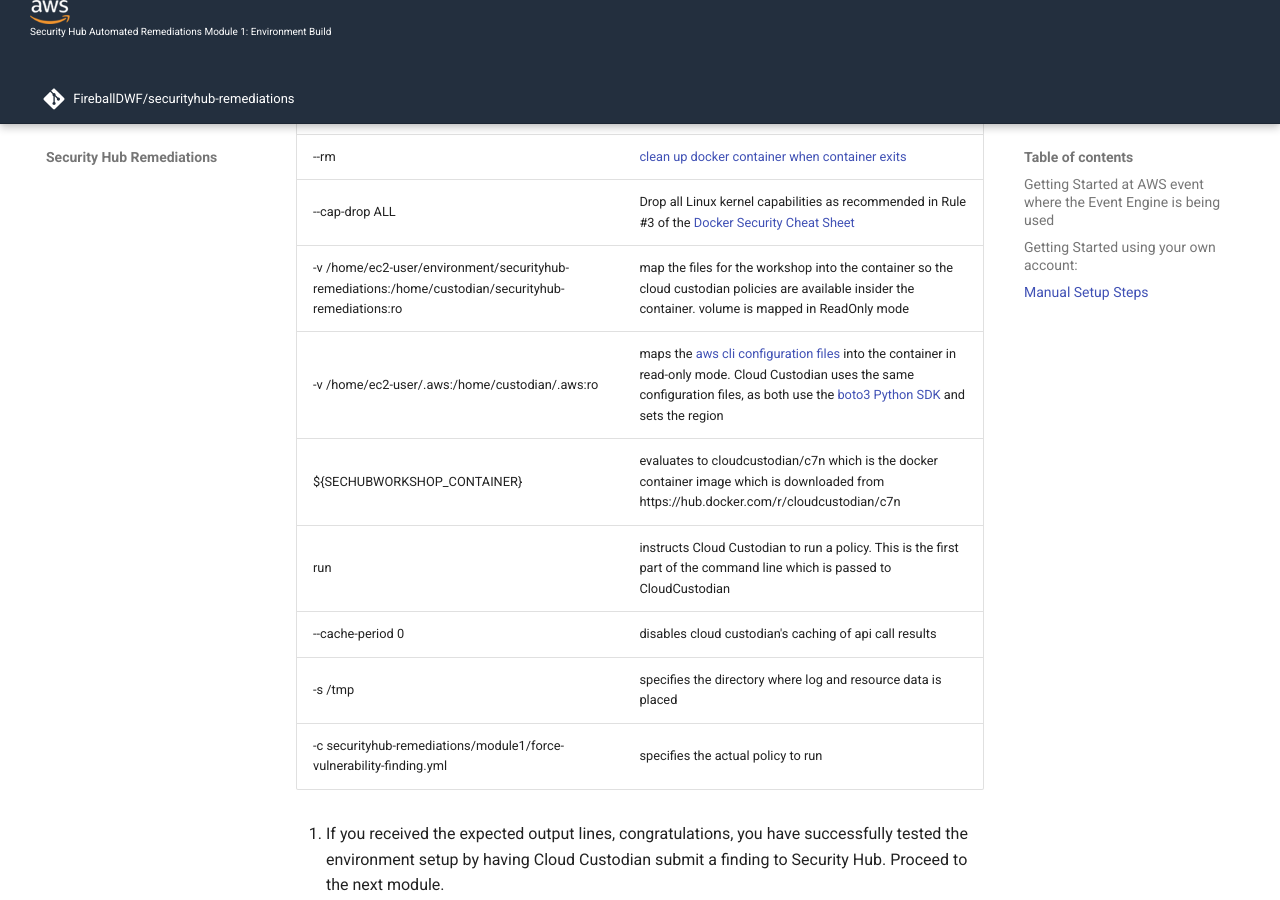
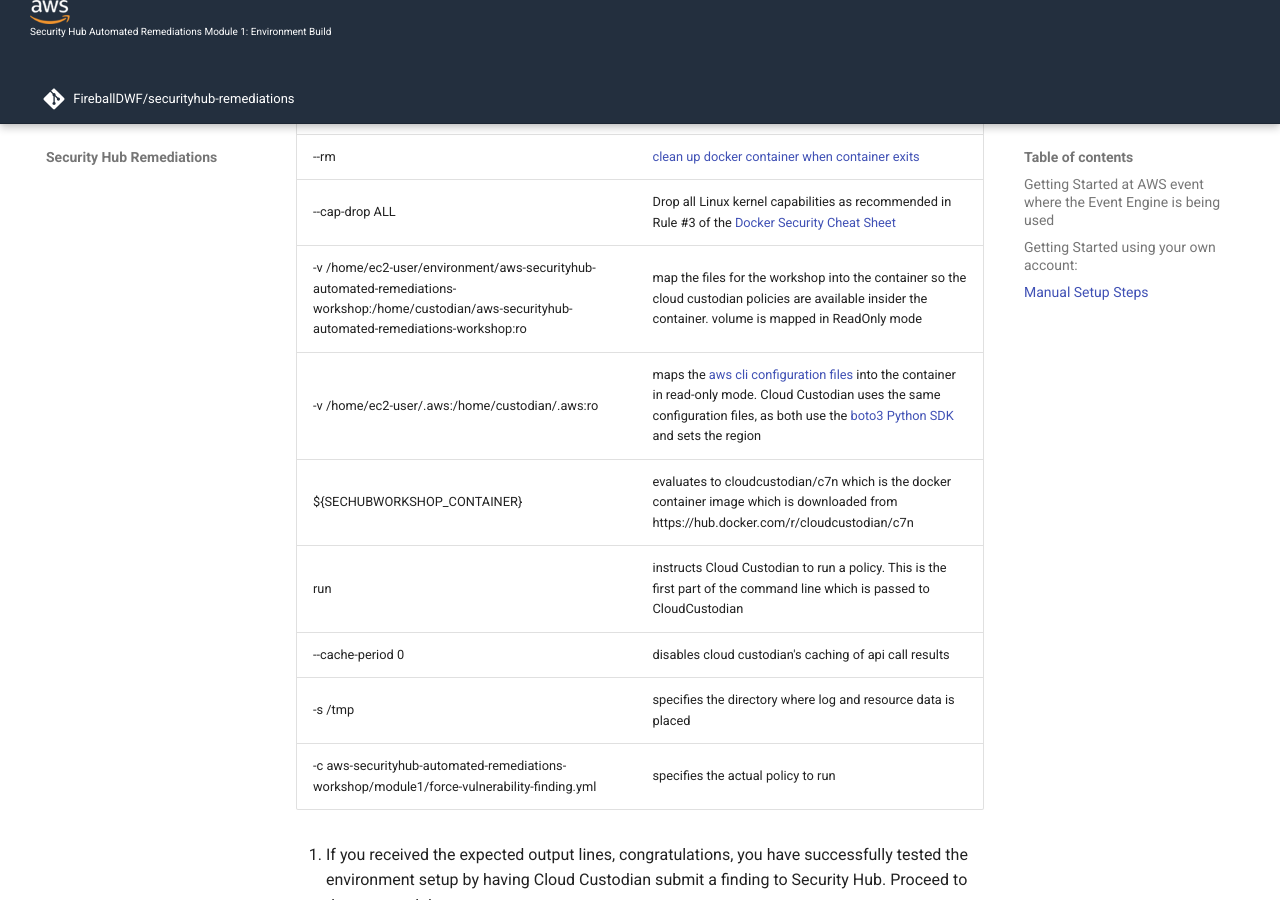
Before and after one commit to aws-samples/aws-securityhub-automated-remediations-workshop, an MkDocs documentation site: the page built from docs/01-environment-setup.md, in a window 1280 px wide and 900 px high, scrolled down 3445 px. Built offline with MkDocs 1.6.1 and Material for MkDocs 9.7.7, drawn with Linux system fonts in a browser that asks for light colours; some of the changed text lies outside the part shown.

Commit message:
fix doc for new dir

```diff
--- a/docs/01-environment-setup.md
+++ b/docs/01-environment-setup.md
@@ -76,13 +76,13 @@ Here is a breakdown of the command you just ran:
 | -it | [interactive/foreground mode](https://docs.docker.com/engine/reference/run/#foreground) |
 | --rm | [clean up docker container when container exits](https://docs.docker.com/engine/reference/run/#clean-up----rm) |
 | --cap-drop ALL | Drop all Linux kernel capabilities as recommended in Rule #3 of the [Docker Security Cheat Sheet](https://github.com/OWASP/CheatSheetSeries/blob/master/cheatsheets/Docker_Security_Cheat_Sheet.md) |
-| -v /home/ec2-user/environment/securityhub-remediations:/home/custodian/securityhub-remediations:ro|map the files for the workshop into the container so the cloud custodian policies are available insider the container. volume is mapped in ReadOnly mode |
+| -v /home/ec2-user/environment/aws-securityhub-automated-remediations-workshop:/home/custodian/aws-securityhub-automated-remediations-workshop:ro|map the files for the workshop into the container so the cloud custodian policies are available insider the container. volume is mapped in ReadOnly mode |
 | -v /home/ec2-user/.aws:/home/custodian/.aws:ro | maps the [aws cli configuration files](https://docs.aws.amazon.com/cli/latest/userguide/cli-configure-files.html) into the container in read-only mode.  Cloud Custodian uses the same configuration files, as both use the [boto3 Python SDK](https://boto3.amazonaws.com/v1/documentation/api/latest/index.html) and sets the region |
 | ${SECHUBWORKSHOP_CONTAINER} | evaluates to cloudcustodian/c7n which is the docker container image which is downloaded from https://hub.docker.com/r/cloudcustodian/c7n |
 | run | instructs Cloud Custodian to run a policy. This is the first part of the command line which is passed to CloudCustodian |
 | --cache-period 0 | disables cloud custodian's caching of api call results |
 | -s /tmp | specifies the directory where log and resource data is placed |
-| -c securityhub-remediations/module1/force-vulnerability-finding.yml | specifies the actual policy to run |
+| -c aws-securityhub-automated-remediations-workshop/module1/force-vulnerability-finding.yml | specifies the actual policy to run |
 
 9.  If you received the expected output lines, congratulations, you have successfully tested the environment setup by having Cloud Custodian submit a finding to Security Hub.  Proceed to the next module.
 
```
Also changed, not shown: other parts of docs/01-environment-setup.md (+1 -1 lines).
